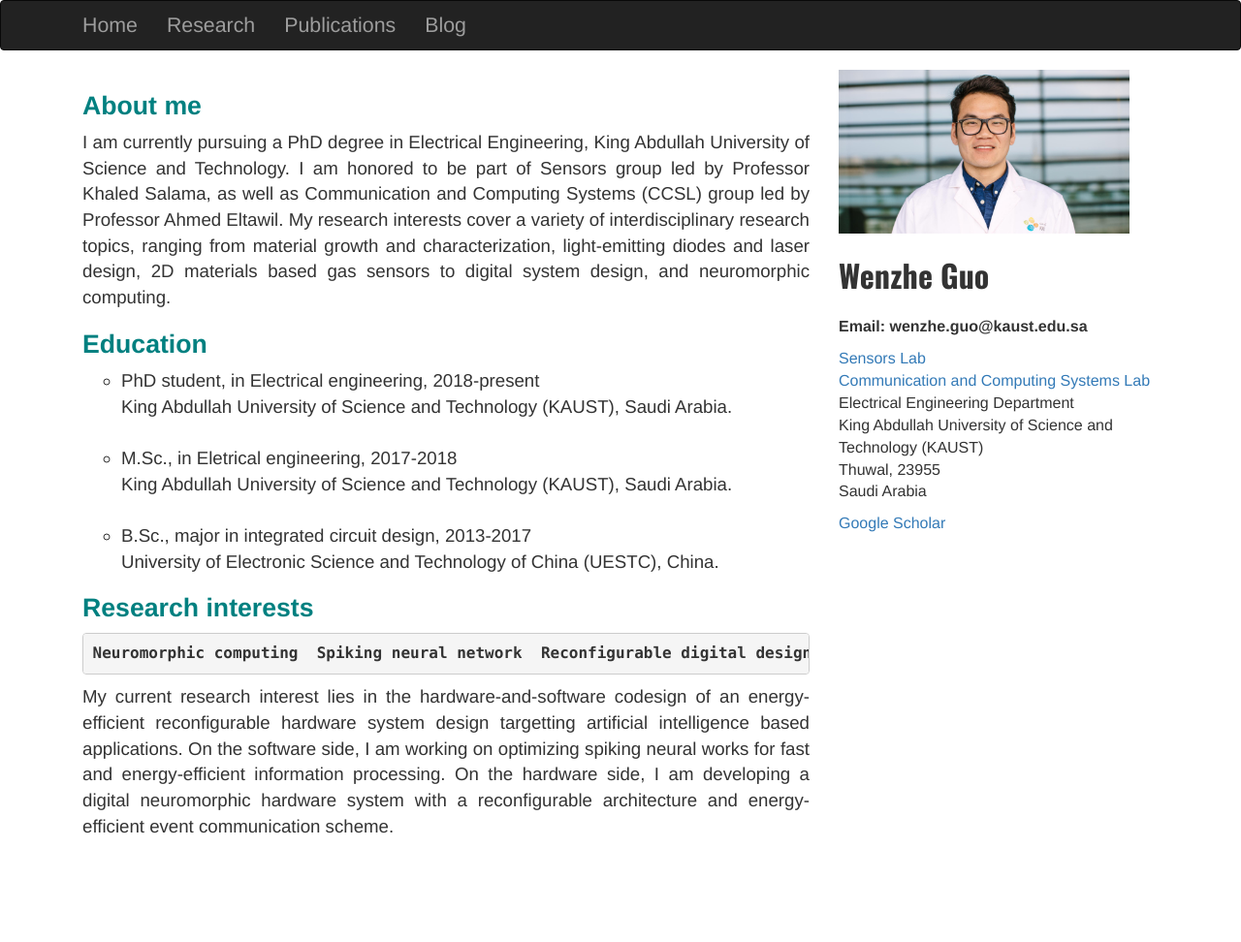
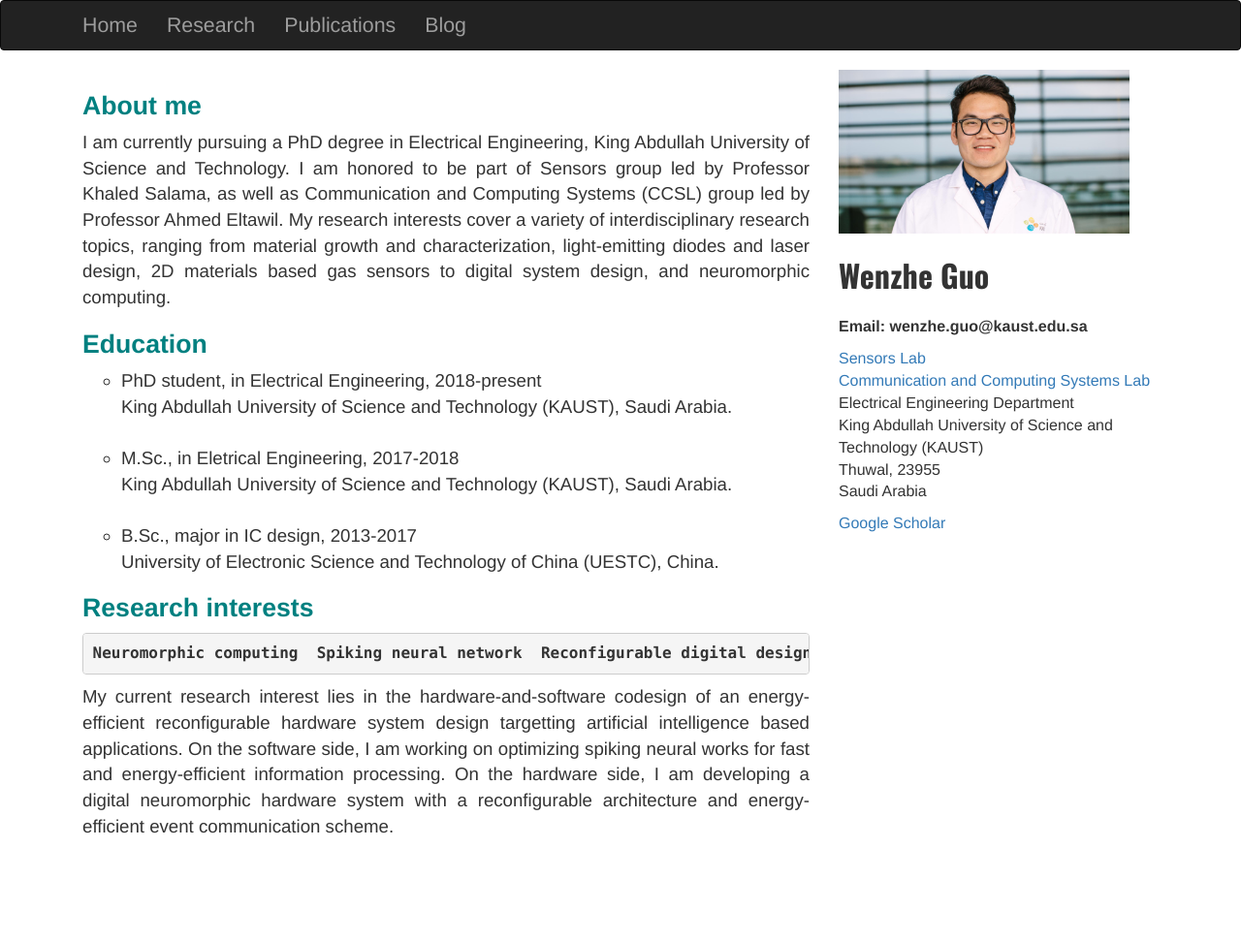
Before and after one commit to Wenzheguo/Wenzheguo.github.io, a Jekyll site: the page built from index.html, in a window 1280 px wide. Shown: the whole page at 97% size. Built offline with Jekyll 4.4.1, drawn with Linux system fonts in a browser that asks for light colours.

Commit message:
Update index.html

```diff
--- a/index.html
+++ b/index.html
@@ -36,17 +36,17 @@ title: Home
                 <h1 style="font-size:20pt;color:teal;"> <b>Education</b> </h1>
                 <ul style="list-style-type:circle">
                     <li>
-                        PhD student, in Electrical engineering, 2018-present<br>
+                        PhD student, in Electrical Engineering, 2018-present<br>
                         King Abdullah University of Science and Technology (KAUST), Saudi Arabia.
                     </li>
                     <br>
                     <li>
-                        M.Sc., in Eletrical engineering, 2017-2018<br>
+                        M.Sc., in Eletrical Engineering, 2017-2018<br>
                         King Abdullah University of Science and Technology (KAUST), Saudi Arabia.
                     </li>
                     <br>
                     <li>
-                        B.Sc., major in integrated circuit design, 2013-2017<br>
+                        B.Sc., major in IC design, 2013-2017<br>
                         University of Electronic Science and Technology of China (UESTC), China.
                     </li>
                 </ul>
```
